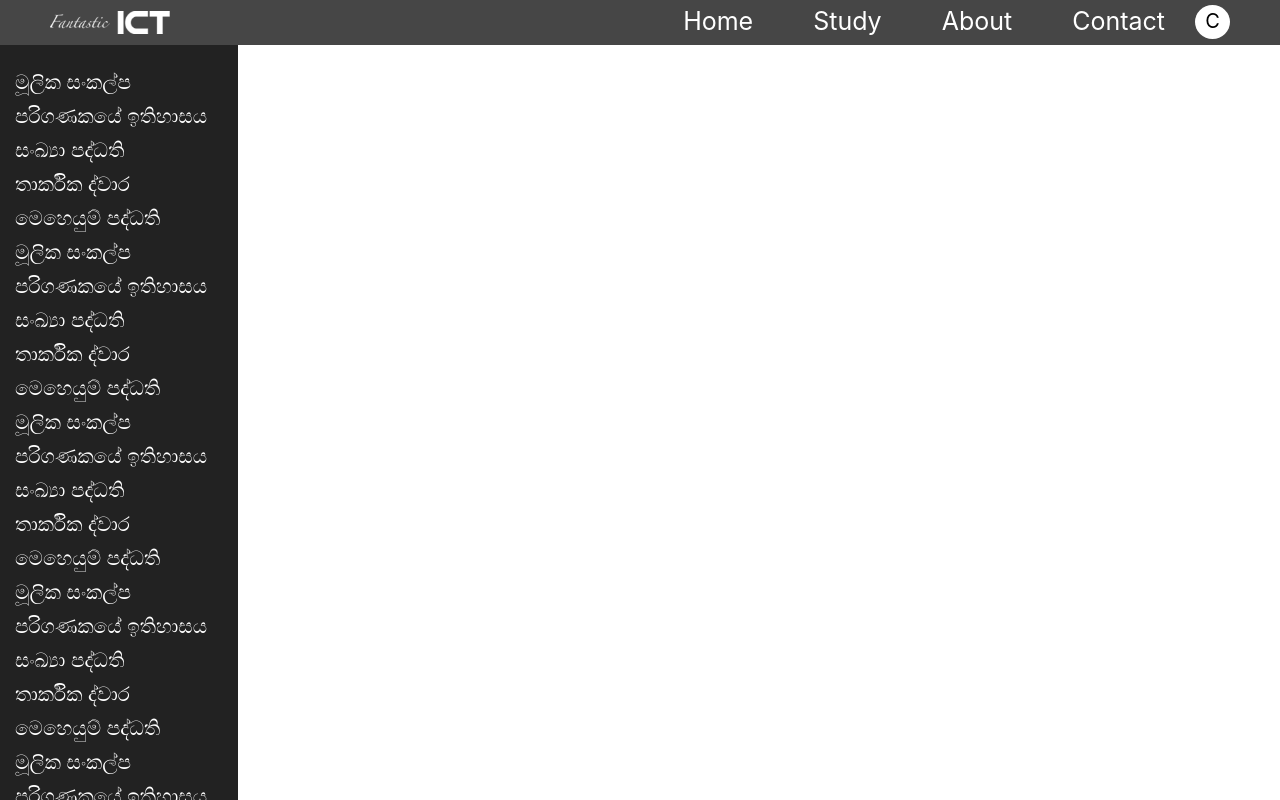
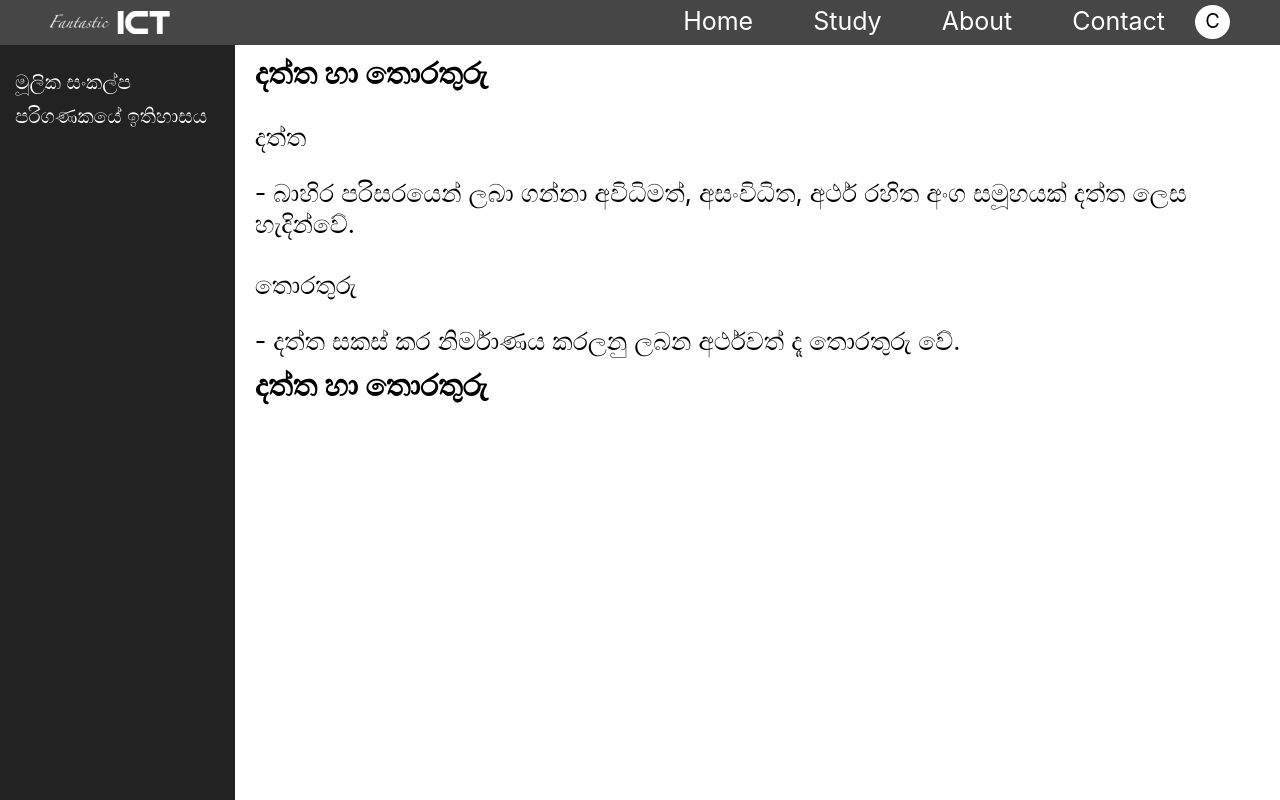
Before and after one commit to chamikaEkanayaka/FantasticICT_LMS, a React (Create React App) app in the folder fict_client/: page /studyal in a window 1280 px wide. Shown: the top 800 px of the page. Built offline with nearby package versions, Linux system fonts and the light colour scheme.

Commit message:
16AUG2023

```diff
--- a/fict_client/src/components/common/FooterBar.js
+++ b/fict_client/src/components/common/FooterBar.js
@@ -6,7 +6,6 @@ function FooterBar(){
     return(
         <div className={styles.footerBarCon}>
             <div className={styles.fBarTop}>
-                Top
             </div>
             <div className={styles.fBarBottom}>
                 <img src={fIctIcon} alt="fantasticictlogo"/>
--- /dev/null
+++ b/fict_client/src/components/studyal/FullStudyAl.js
@@ -0,0 +1,15 @@
+import React from "react";
+import MainConMenu from "./MainConMenu/MainConMenu";
+import BasicCom from "./LessonConSec/BasicCom";
+import styles from "./FullStudyAlStyles.module.css";
+
+function FullStudyAl(){
+    return(
+        <div className={styles.FullStudyAlCon}>
+            <MainConMenu/>
+            <BasicCom/>
+        </div>
+    )
+}
+
+export default FullStudyAl
--- /dev/null
+++ b/fict_client/src/components/studyal/FullStudyAlStyles.module.css
@@ -0,0 +1,4 @@
+.FullStudyAlCon{
+    display: flex;
+    flex-direction: row;
+}
--- a/fict_client/src/components/studyal/LessonConSec/BasicCom.js
+++ b/fict_client/src/components/studyal/LessonConSec/BasicCom.js
@@ -1,10 +1,18 @@
 import React from "react";
+import styles from "./BasicComStyles.module.css";
 
 function BasicCom(){
     return(
-        <>
-            <h1>Hello</h1>
-        </>
+        <div className={styles.BasicComCon}>
+            <div className={styles.subSec}>
+                <p className={styles.heading1}>දත්ත හා තොරතුරු</p>
+                <p className={styles.heading2}>දත්ත</p>
+                <p className={styles.paragraph1}>- බාහිර පරිසරයෙන් ලබා ගන්නා අවිධිමත්, අසංවිධිත, අර්ථ රහිත අංග සමූහයක් දත්ත ලෙස හැදින්වේ.</p>
+                <p className={styles.heading2}>තොරතුරු</p>
+                <p className={styles.paragraph1}>- දත්ත සකස් කර නිර්මාණය කරලනු ලබන අර්ථවත් දෑ තොරතුරු වේ.</p>
+                <p className={styles.heading1}>දත්ත හා තොරතුරු</p>
+            </div>
+        </div>
     )
 }
 
--- /dev/null
+++ b/fict_client/src/components/studyal/LessonConSec/BasicComStyles.module.css
@@ -0,0 +1,26 @@
+.BasicComCon{
+    padding-left: 10px;
+}
+
+.subSec{
+    padding-left: 10px;
+}
+
+.heading1{
+    font-size: 30px;
+    margin-bottom: 10px;
+    margin-top: 10px;
+    font-weight: 600;
+}
+
+.heading2{
+    font-size: 25px;
+    font-weight: 500;
+    margin-top: 30px;
+}
+
+.paragraph1{
+    font-size: 25px;
+    padding-left: 0px;
+    margin: 0px;
+}
--- a/fict_client/src/components/studyal/MainConMenu.js
+++ b/fict_client/src/components/studyal/MainConMenu/MainConMenu.js
@@ -1,27 +1,36 @@
 import React from "react";
-import styles from "../studyal/MainConMenuStyles.module.css";
+import styles from "../MainConMenu/MainConMenuStyles.module.css";
 import { useState } from "react";
 
 function MainConMenu(){
 
-    const [isDivVisible, setIsDivVisible] = useState(false);
+    const [isSec1Visible, setIsSec1Visible] = useState(false);
+    const [isSec2Visible, setIsSec2Visible] = useState(false);
 
-    function toggleDivVisibility(eleId) {
-        const element = document.getElementById(eleId);
-
-        if (isDivVisible) {
-            element.style.display = 'none';
+    function toggleSec1Visibility() {
+        if (isSec1Visible) {
+            document.getElementById('sec1').style.display = 'none';
         } else {
-            element.style.display = 'block';
+            document.getElementById('sec1').style.display = 'block';
         }
 
-        setIsDivVisible(!isDivVisible);
+        setIsSec1Visible(!isSec1Visible);
+    }
+
+    function toggleSec2Visibility() {
+        if (isSec2Visible) {
+            document.getElementById('sec2').style.display = 'none';
+        } else {
+            document.getElementById('sec2').style.display = 'block';
+        }
+
+        setIsSec2Visible(!isSec2Visible);
     }
 
 
     return(
         <div className={styles.MainConMenuCon}>
-            <div className={styles.lessonTitleCon} onClick={() => toggleDivVisibility('sec1')}>
+            <div className={styles.lessonTitleCon} onClick={() => toggleSec1Visibility()}>
                 මූලික සංකල්ප
             </div>
             <div className={styles.lessonSubTitleCon} id='sec1'>
@@ -75,7 +84,7 @@ function MainConMenu(){
                 </div>
                 <br/>
             </div>
-            <div className={styles.lessonTitleCon} onClick={() => toggleDivVisibility('sec2')}>
+            <div className={styles.lessonTitleCon} onClick={() => toggleSec2Visibility()}>
                 පරිගණකයේ ඉතිහාසය
             </div>
             <div className={styles.lessonSubTitleCon} id='sec2'>
@@ -129,120 +138,6 @@ function MainConMenu(){
                 </div>
                 <br/>
             </div>
-            <div className={styles.lessonTitleCon}>
-                සංඛ්‍යා පද්ධති
-            </div>
-            <div className={styles.lessonTitleCon}>
-                තාර්කික ද්වාර
-            </div>
-            <div className={styles.lessonTitleCon}>
-                මෙහෙයුම් පද්ධති
-            </div>
-            <div className={styles.lessonTitleCon}>
-                මූලික සංකල්ප
-            </div>
-            <div className={styles.lessonTitleCon}>
-                පරිගණකයේ ඉතිහාසය
-            </div>
-            <div className={styles.lessonTitleCon}>
-                සංඛ්‍යා පද්ධති
-            </div>
-            <div className={styles.lessonTitleCon}>
-                තාර්කික ද්වාර
-            </div>
-            <div className={styles.lessonTitleCon}>
-                මෙහෙයුම් පද්ධති
-            </div>
-            <div className={styles.lessonTitleCon}>
-                මූලික සංකල්ප
-            </div>
-            <div className={styles.lessonTitleCon}>
-                පරිගණකයේ ඉතිහාසය
-            </div>
-            <div className={styles.lessonTitleCon}>
-                සංඛ්‍යා පද්ධති
-            </div>
-            <div className={styles.lessonTitleCon}>
-                තාර්කික ද්වාර
-            </div>
-            <div className={styles.lessonTitleCon}>
-                මෙහෙයුම් පද්ධති
-            </div>
-            <div className={styles.lessonTitleCon}>
-                මූලික සංකල්ප
-            </div>
-            <div className={styles.lessonTitleCon}>
-                පරිගණකයේ ඉතිහාසය
-            </div>
-            <div className={styles.lessonTitleCon}>
-                සංඛ්‍යා පද්ධති
-            </div>
-            <div className={styles.lessonTitleCon}>
-                තාර්කික ද්වාර
-            </div>
-            <div className={styles.lessonTitleCon}>
-                මෙහෙයුම් පද්ධති
-            </div>
-            <div className={styles.lessonTitleCon}>
-                මූලික සංකල්ප
-            </div>
-            <div className={styles.lessonTitleCon}>
-                පරිගණකයේ ඉතිහාසය
-            </div>
-            <div className={styles.lessonTitleCon}>
-                සංඛ්‍යා පද්ධති
-            </div>
-            <div className={styles.lessonTitleCon}>
-                තාර්කික ද්වාර
-            </div>
-            <div className={styles.lessonTitleCon}>
-                මෙහෙයුම් පද්ධති
-            </div>
-            <div className={styles.lessonTitleCon}>
-                මූලික සංකල්ප
-            </div>
-            <div className={styles.lessonTitleCon}>
-                පරිගණකයේ ඉතිහාසය
-            </div>
-            <div className={styles.lessonTitleCon}>
-                සංඛ්‍යා පද්ධති
-            </div>
-            <div className={styles.lessonTitleCon}>
-                තාර්කික ද්වාර
-            </div>
-            <div className={styles.lessonTitleCon}>
-                මෙහෙයුම් පද්ධති
-            </div>
-            <div className={styles.lessonTitleCon}>
-                මූලික සංකල්ප
-            </div>
-            <div className={styles.lessonTitleCon}>
-                පරිගණකයේ ඉතිහාසය
-            </div>
-            <div className={styles.lessonTitleCon}>
-                සංඛ්‍යා පද්ධති
-            </div>
-            <div className={styles.lessonTitleCon}>
-                තාර්කික ද්වාර
-            </div>
-            <div className={styles.lessonTitleCon}>
-                මෙහෙයුම් පද්ධති
-            </div>
-            <div className={styles.lessonTitleCon}>
-                මූලික සංකල්ප
-            </div>
-            <div className={styles.lessonTitleCon}>
-                පරිගණකයේ ඉතිහාසය
-            </div>
-            <div className={styles.lessonTitleCon}>
-                සංඛ්‍යා පද්ධති
-            </div>
-            <div className={styles.lessonTitleCon}>
-                තාර්කික ද්වාර
-            </div>
-            <div className={styles.lessonTitleCon}>
-                මෙහෙයුම් පද්ධති
-            </div>
         </div>
     )
 }
--- a/fict_client/src/pages/StudyAl.js
+++ b/fict_client/src/pages/StudyAl.js
@@ -1,13 +1,13 @@
 import React from "react";
 import NavBar from "../components/common/NavBar";
+import FullStudyAl from "../components/studyal/FullStudyAl";
 import FooterBar from "../components/common/FooterBar";
-import MainConMenu from "../components/studyal/MainConMenu";
 
 function StudyAl(){
     return(
         <>
             <NavBar/>
-            <MainConMenu/>
+            <FullStudyAl/>
             <FooterBar/>
         </>
     )
```
Also changed, not shown: fict_client/src/components/studyal/MainConMenu/MainConMenuStyles.module.css (renamed from fict_client/src/components/studyal/MainConMenuStyles.module.css).
